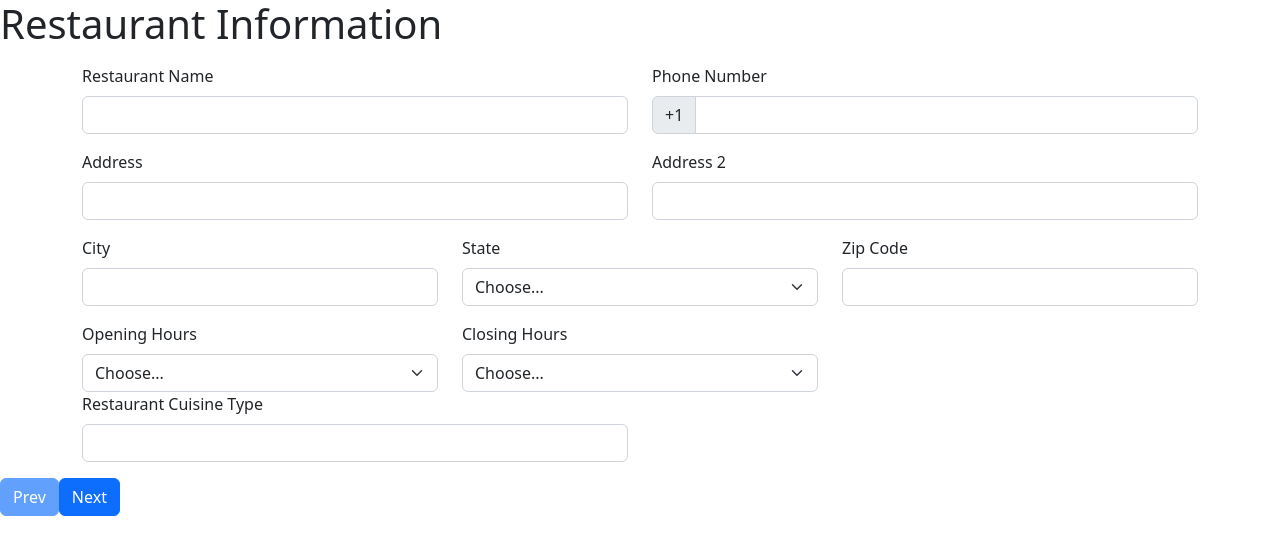
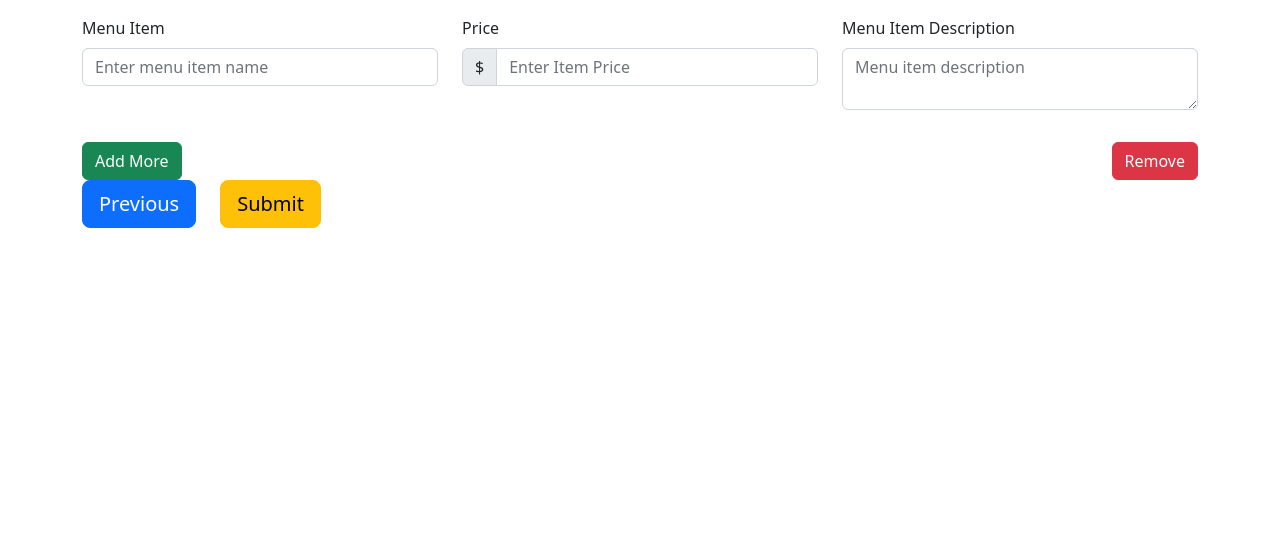
Before and after one commit to Hollie-Fritz/IndividualTaskQ2S3, a React (Create React App) app: page /ResMenu in a window 1280 px wide. Shown: the top 554 px of the page. Built offline with nearby package versions, Linux system fonts and the light colour scheme.

Commit message:
update hours

```diff
--- a/src/App.js
+++ b/src/App.js
@@ -7,15 +7,15 @@ import { BrowserRouter, Route, Routes } from "react-router-dom";
 
 function App() {
   return (
-    // <BrowserRouter>
-    //   <Routes>
-    //     <Route path="/" element={<ResInfo />} />
-    //     <Route path="/ResMenu/" element={<ResMenu />} />
-    //   </Routes>
-    // </BrowserRouter>
-    <div className="App">
-      <PersistResForm />
-    </div>
+    <BrowserRouter>
+      <Routes>
+        <Route path="/" element={<ResInfo />} />
+        <Route path="/ResMenu/" element={<ResMenu />} />
+      </Routes>
+    </BrowserRouter>
+    // <div className="App">
+    //   <PersistResForm />
+    // </div>
   );
 }
 export default App;
--- a/src/PersistRes/PersistResInfo.js
+++ b/src/PersistRes/PersistResInfo.js
@@ -119,31 +119,31 @@ function PersistResInfo({ formData, setFormData }) {
               setFormData({ ...formData, openhours: event.target.value })
             }>
             <option value="Choose...">Choose...</option>
-            <option value="0">0</option>
-            <option value="1">1</option>
-            <option value="2">2</option>
-            <option value="3">3</option>
-            <option value="4">4</option>
-            <option value="5">5</option>
-            <option value="6">6</option>
-            <option value="7">7</option>
-            <option value="8">8</option>
-            <option value="9">9</option>
-            <option value="10">10</option>
-            <option value="11">11</option>
-            <option value="12">12</option>
-            <option value="13">13</option>
-            <option value="14">14</option>
-            <option value="15">15</option>
-            <option value="16">16</option>
-            <option value="17">17</option>
-            <option value="18">18</option>
-            <option value="19">19</option>
-            <option value="20">20</option>
-            <option value="21">21</option>
-            <option value="22">22</option>
-            <option value="23">23</option>
-            <option value="24">24</option>
+            <option value="0">00:00</option>
+            <option value="1">01:00</option>
+            <option value="2">02:00</option>
+            <option value="3">03:00</option>
+            <option value="4">04:00</option>
+            <option value="5">05:00</option>
+            <option value="6">06:00</option>
+            <option value="7">07:00</option>
+            <option value="8">08:00</option>
+            <option value="9">09:00</option>
+            <option value="10">10:00</option>
+            <option value="11">11:00</option>
+            <option value="12">12:00</option>
+            <option value="13">13:00</option>
+            <option value="14">14:00</option>
+            <option value="15">15:00</option>
+            <option value="16">16:00</option>
+            <option value="17">17:00</option>
+            <option value="18">18:00</option>
+            <option value="19">19:00</option>
+            <option value="20">20:00</option>
+            <option value="21">21:00</option>
+            <option value="22">22:00</option>
+            <option value="23">23:00</option>
+            <option value="24">24:00</option>
           </Form.Select>
         </Form.Group>
 
@@ -158,31 +158,31 @@ function PersistResInfo({ formData, setFormData }) {
               setFormData({ ...formData, closehours: event.target.value })
             }>
             <option value="Choose...">Choose...</option>
-            <option value="0">0</option>
-            <option value="1">1</option>
-            <option value="2">2</option>
-            <option value="3">3</option>
-            <option value="4">4</option>
-            <option value="5">5</option>
-            <option value="6">6</option>
-            <option value="7">7</option>
-            <option value="8">8</option>
-            <option value="9">9</option>
-            <option value="10">10</option>
-            <option value="11">11</option>
-            <option value="12">12</option>
-            <option value="13">13</option>
-            <option value="14">14</option>
-            <option value="15">15</option>
-            <option value="16">16</option>
-            <option value="17">17</option>
-            <option value="18">18</option>
-            <option value="19">19</option>
-            <option value="20">20</option>
-            <option value="21">21</option>
-            <option value="22">22</option>
-            <option value="23">23</option>
-            <option value="24">24</option>
+            <option value="0">00:00</option>
+            <option value="1">01:00</option>
+            <option value="2">02:00</option>
+            <option value="3">03:00</option>
+            <option value="4">04:00</option>
+            <option value="5">05:00</option>
+            <option value="6">06:00</option>
+            <option value="7">07:00</option>
+            <option value="8">08:00</option>
+            <option value="9">09:00</option>
+            <option value="10">10:00</option>
+            <option value="11">11:00</option>
+            <option value="12">12:00</option>
+            <option value="13">13:00</option>
+            <option value="14">14:00</option>
+            <option value="15">15:00</option>
+            <option value="16">16:00</option>
+            <option value="17">17:00</option>
+            <option value="18">18:00</option>
+            <option value="19">19:00</option>
+            <option value="20">20:00</option>
+            <option value="21">21:00</option>
+            <option value="22">22:00</option>
+            <option value="23">23:00</option>
+            <option value="24">24:00</option>
           </Form.Select>
         </Form.Group>
 
--- a/src/ResInfo.js
+++ b/src/ResInfo.js
@@ -7,7 +7,8 @@ function ResInfo() {
   const [form, setForm] = useState({
     resName: "",
     phoneNo: "",
-    resHours: "",
+    openhours: "",
+    closehours: "",
     resCuisine: "",
     address1: "",
     address2: "",
@@ -31,7 +32,8 @@ function ResInfo() {
     setForm({
       resName: "",
       phoneNo: "",
-      resHours: "",
+      openhours: "",
+      closehours: "",
       resCuisine: "",
       address1: "",
       address2: "",
@@ -114,8 +116,7 @@ function ResInfo() {
             className="form-control"
             name="usstate"
             value={form.usstate}
-            onChange={handleChange}
-          >
+            onChange={handleChange}>
             <option value="Choose...">Choose...</option>
             <option value="WA">WA</option>
           </Form.Select>
@@ -132,17 +133,78 @@ function ResInfo() {
         </Form.Group>
       </Row>
       <Row className="mb-3">
-        {/* Form.Group to group individual components into one component.  */}
-        <Form.Group controlId="formHours" className="col col-sm-6">
-          {/* provide a text label as a component */}
-          <Form.Label>Restaurant Hours</Form.Label>
-          <Form.Control
-            className="form-control" //className- Bootstrap classes used
-            type="hours" //type – declares the type of input we want
-            name="resHours" //name – ID of the component used by JSX
-            value={form.resHours} //value – default value of component
-            onChange={handleChange} //onChange – specifies the action to be taken when any change is made
-          />
+        <Form.Group controlId="formOpenHours" className="col col-sm-4">
+          <Form.Label>Opening Hours</Form.Label>
+          <Form.Select
+            defaultValue="Choose..."
+            className="form-control"
+            name="openhours"
+            value={form.openhours}
+            onChange={handleChange}>
+            <option value="Choose...">Choose...</option>
+            <option value="0">00:00</option>
+            <option value="1">01:00</option>
+            <option value="2">02:00</option>
+            <option value="3">03:00</option>
+            <option value="4">04:00</option>
+            <option value="5">05:00</option>
+            <option value="6">06:00</option>
+            <option value="7">07:00</option>
+            <option value="8">08:00</option>
+            <option value="9">09:00</option>
+            <option value="10">10:00</option>
+            <option value="11">11:00</option>
+            <option value="12">12:00</option>
+            <option value="13">13:00</option>
+            <option value="14">14:00</option>
+            <option value="15">15:00</option>
+            <option value="16">16:00</option>
+            <option value="17">17:00</option>
+            <option value="18">18:00</option>
+            <option value="19">19:00</option>
+            <option value="20">20:00</option>
+            <option value="21">21:00</option>
+            <option value="22">22:00</option>
+            <option value="23">23:00</option>
+            <option value="24">24:00</option>
+          </Form.Select>
+        </Form.Group>
+
+        <Form.Group controlId="formCloseHours" className="col col-sm-4">
+          <Form.Label>Closing Hours</Form.Label>
+          <Form.Select
+            defaultValue="Choose..."
+            className="form-control"
+            name="closehours"
+            value={form.closehours}
+            onChange={handleChange}>
+            <option value="Choose...">Choose...</option>
+            <option value="0">00:00</option>
+            <option value="1">01:00</option>
+            <option value="2">02:00</option>
+            <option value="3">03:00</option>
+            <option value="4">04:00</option>
+            <option value="5">05:00</option>
+            <option value="6">06:00</option>
+            <option value="7">07:00</option>
+            <option value="8">08:00</option>
+            <option value="9">09:00</option>
+            <option value="10">10:00</option>
+            <option value="11">11:00</option>
+            <option value="12">12:00</option>
+            <option value="13">13:00</option>
+            <option value="14">14:00</option>
+            <option value="15">15:00</option>
+            <option value="16">16:00</option>
+            <option value="17">17:00</option>
+            <option value="18">18:00</option>
+            <option value="19">19:00</option>
+            <option value="20">20:00</option>
+            <option value="21">21:00</option>
+            <option value="22">22:00</option>
+            <option value="23">23:00</option>
+            <option value="24">24:00</option>
+          </Form.Select>
         </Form.Group>
         <Form.Group controlId="formCuisine" className="col col-sm-6">
           {/* provide a text label as a component */}
@@ -161,8 +223,7 @@ function ResInfo() {
           <Button
             type="reset"
             onClick={resetButton}
-            className="me-4 btn btn-danger btn-lg btn-block"
-          >
+            className="me-4 btn btn-danger btn-lg btn-block">
             Reset
           </Button>
 
@@ -175,8 +236,7 @@ function ResInfo() {
           <Button
             type="submit"
             onClick={submitButton}
-            className="me-4 btn btn-success btn-lg btn-block"
-          >
+            className="me-4 btn btn-success btn-lg btn-block">
             Submit
           </Button>
         </Form.Group>
```
